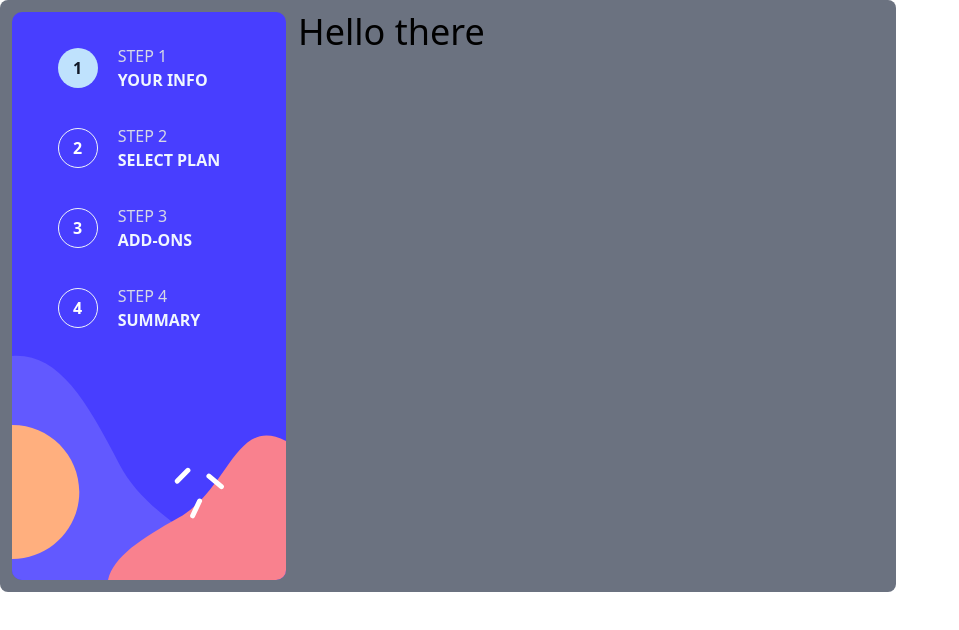
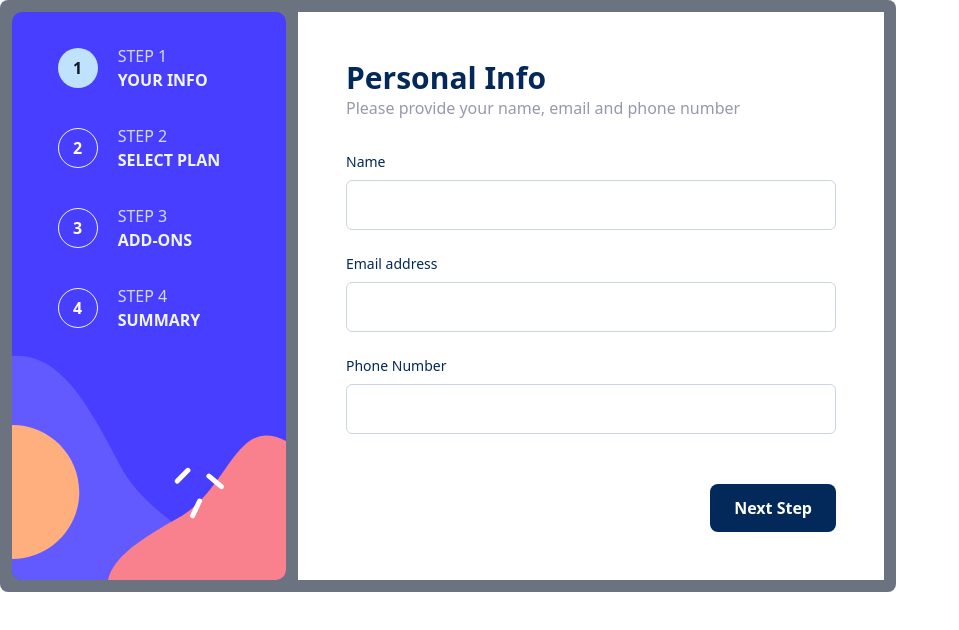
Before and after one commit to AliAdamH/fem-multistep-form, a React (Vite) app: page / in a window 1280 px wide. Shown: the top 630 px of the page, without its empty margins (0-959 px from the left). Built offline with nearby package versions, Linux system fonts and the light colour scheme.

Commit message:
Add initial form content

```diff
--- a/src/components/Form.jsx
+++ b/src/components/Form.jsx
@@ -1,4 +1,5 @@
 import React from 'react';
+import FormContent from './FormContent';
 import Stepper from './Stepper';
 
 function Form() {
@@ -6,7 +7,7 @@ function Form() {
     <>
       <div className="max-w-4xl bg-gray-500 p-3 rounded-lg flex gap-3">
         <Stepper />
-        <h1 className="text-4xl">Hello there</h1>
+        <FormContent />
       </div>
     </>
   );
--- /dev/null
+++ b/src/components/FormContent.jsx
@@ -0,0 +1,13 @@
+import React from 'react'
+import PersonalInfo from './PersonalInfo'
+import FormNavigation from './FormNavigation'
+function FormContent() {
+  return (
+    <div className='bg-neutral-white flex-1 p-12 flex flex-col'>
+        <PersonalInfo />
+        <FormNavigation />
+    </div>
+  )
+}
+
+export default FormContent
--- /dev/null
+++ b/src/components/FormNavigation.jsx
@@ -0,0 +1,11 @@
+import React from 'react'
+
+function FormNavigation() {
+  return (
+    <div className='mt-auto ml-auto'>
+        <button className='rounded-lg bg-primary-marine text-neutral-white font-semibold px-6 py-3'>Next Step</button>
+    </div>
+  )
+}
+
+export default FormNavigation
--- /dev/null
+++ b/src/components/PersonalInfo.jsx
@@ -0,0 +1,30 @@
+import React from 'react'
+
+function PersonalInfo() {
+  return (
+    <>
+       <div id="header" className='mb-8'>
+            <h2 className='text-3xl font-bold text-primary-marine'>Personal Info</h2>
+            <p className='text-neutral-coolgray'>Please provide your name, email and phone number</p>
+       </div>
+       <div id="fields" className='flex flex-col gap-6'>
+            <div className='flex flex-col gap-2'>
+                <label htmlFor='name' className='text-primary-marine text-sm'>Name</label>
+                <input id='name' type="text" name='name' className='p-3 text-primary-marine font-semibold border border-slate-300 rounded-md'/>
+            </div>
+
+            <div className='flex flex-col gap-2'>
+                <label htmlFor='email' className='text-primary-marine text-sm'>Email address</label>
+                <input id='email' type="email" name='email' className='p-3 text-primary-marine font-semibold border border-slate-300 rounded-md'/>
+            </div>
+
+            <div className='flex flex-col gap-2'>
+                <label htmlFor='phone' className='text-primary-marine text-sm'>Phone Number</label>
+                <input id='phone' type="tel" name='phone' className='p-3 text-primary-marine font-semibold border border-slate-300 rounded-md'/>
+            </div>
+       </div>
+    </>
+  )
+}
+
+export default PersonalInfo
```
